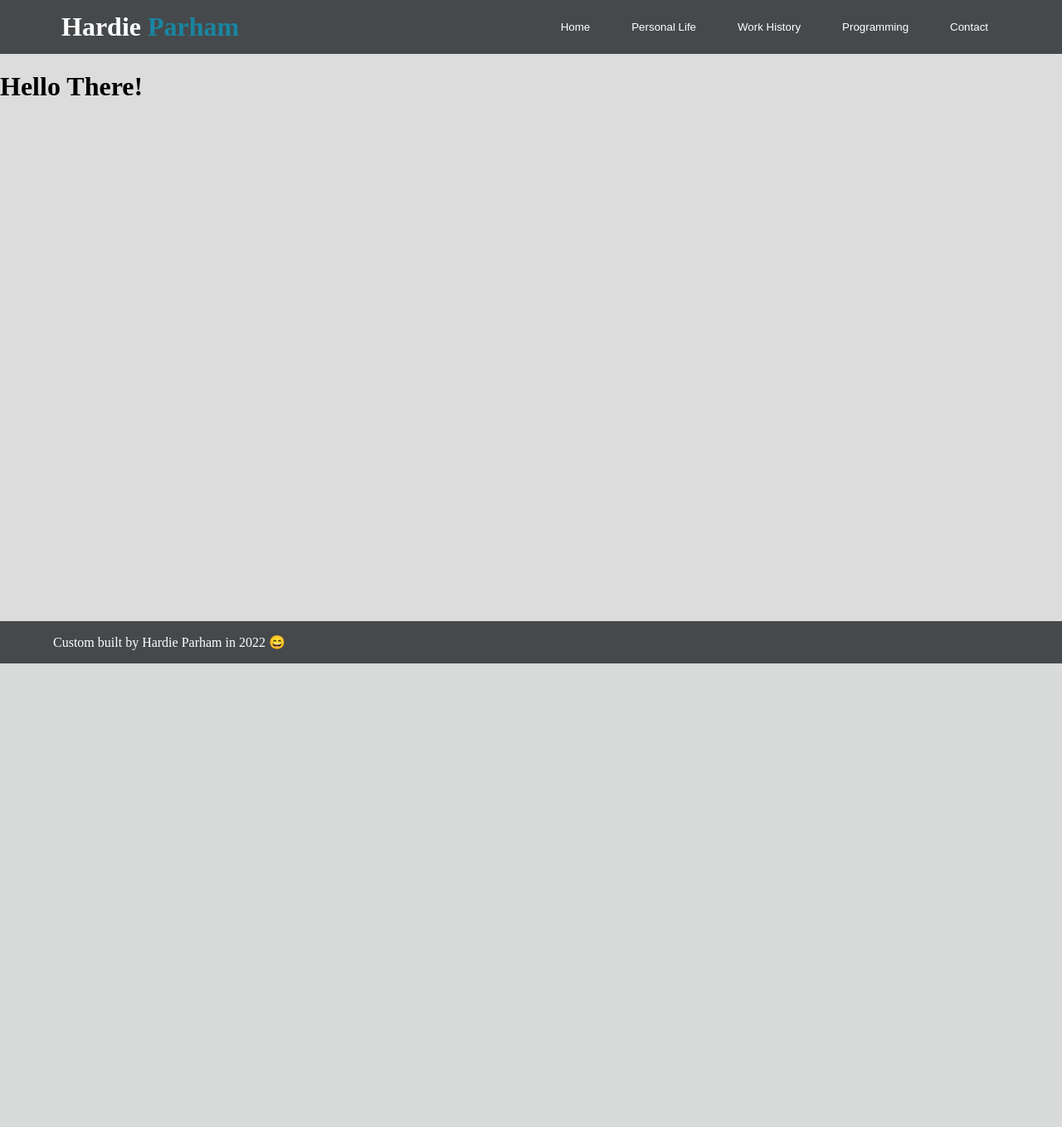
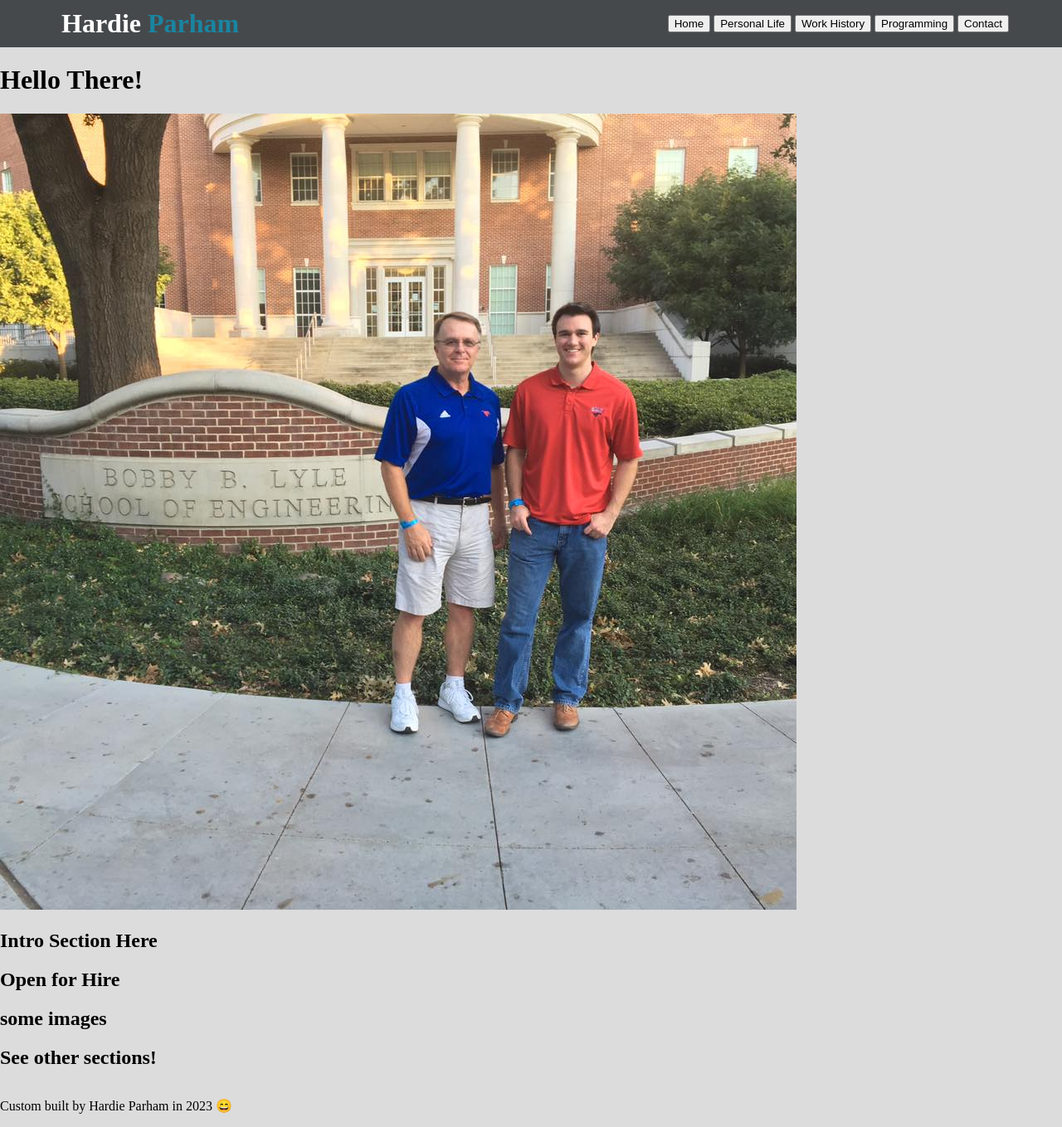
Before and after one commit to HardieParham/PersonalSite, a Flask app: page / in a window 1280 px wide; the page is wider, and only the part inside the window is pictured. Shown: that part at 83% size. Before the commit the page ends 800 px from the top of that part, so only its background shows below. Run offline with Flask 3, Linux system fonts and the light colour scheme; some libraries are stand-ins or nearby versions.

Commit message:
Initial Switch to Flexbox

```diff
--- a/app/app.py
+++ b/app/app.py
@@ -14,7 +14,7 @@ def create_app():
     # mail = Mail()
     app = Flask(__name__)
     app.config.from_object(config)
-    app.config['MAIL_DEFAULT_SENDER'] = 'hparham@smu.edu'
+    #app.config['MAIL_DEFAULT_SENDER'] = 'hparham@smu.edu'
     app.register_blueprint(views)
     mail=Mail(app)
 
--- a/app/config.py
+++ b/app/config.py
@@ -1,2 +1,5 @@
 class config:
-    test= 'test'
+    MAIL_SERVER=''
+    MAIL_PORT=''
+    MAIL_USERNAME=''
+    MAIL_PASSWORD=''
--- a/app/static/scripts/home.js
+++ /dev/null
@@ -1,3 +0,0 @@
-$(function(){
-    $("#container").load("/home");
-  });
--- /dev/null
+++ b/app/static/scripts/homeRequest.js
@@ -0,0 +1,3 @@
+$(function(){
+    $("#content-container").load("/home");
+  });
--- a/app/static/scripts/pageRequests.js
+++ b/app/static/scripts/pageRequests.js
@@ -17,7 +17,7 @@ $(document).ready(function(){
     $('#btn_home').click(function(){
 
         const xhr = new XMLHttpRequest();
-        const container = document.getElementById('container');
+        const container = document.getElementById('content-container');
 
         xhr.onload = function() {
             if (this.status === 200) {
@@ -33,7 +33,7 @@ $(document).ready(function(){
     $('#btn_personal_life').click(function(){
 
         const xhr = new XMLHttpRequest();
-        const container = document.getElementById('container');
+        const container = document.getElementById('content-container');
 
         xhr.onload = function() {
             if (this.status === 200) {
@@ -49,7 +49,7 @@ $(document).ready(function(){
     $('#btn_work_history').click(function(){
 
         const xhr = new XMLHttpRequest();
-        const container = document.getElementById('container');
+        const container = document.getElementById('content-container');
 
         xhr.onload = function() {
             if (this.status === 200) {
@@ -65,7 +65,7 @@ $(document).ready(function(){
     $('#btn_programming').click(function(){
 
         const xhr = new XMLHttpRequest();
-        const container = document.getElementById('container');
+        const container = document.getElementById('content-container');
 
         xhr.onload = function() {
             if (this.status === 200) {
@@ -81,7 +81,7 @@ $(document).ready(function(){
     $('#btn_contact').click(function(){
 
         const xhr = new XMLHttpRequest();
-        const container = document.getElementById('container');
+        const container = document.getElementById('content-container');
 
         xhr.onload = function() {
             if (this.status === 200) {
--- a/app/static/styles/_medium_screen.scss
+++ b/app/static/styles/_medium_screen.scss
@@ -4,7 +4,7 @@
     }
 
     #top-bar-container {
-        @include zero_padding_margin();
+        // @include zero_padding_margin();
         border-color: $black;
         border-width: 2px;
     }
--- /dev/null
+++ b/app/static/styles/styles.min.css
@@ -0,0 +1 @@
+@media screen and (max-width: 1070px){ul{-webkit-padding-start:0%;padding-inline-start:0%}#top-bar-container{border-color:#000;border-width:2px}#main-name{width:100%;text-align:center}#nav-bar-list{width:100%;background-color:#4c5c68}.nav-bar-item{padding:10px 0px;flex-grow:1}}@media screen and (max-width: 400px){.nav-bar-item{font-size:50%}#footer{font-size:50%}}#body{margin:0px;padding:0px;display:flex;flex-direction:column;background-color:#dcdcdd;width:100%;min-height:100%}#body #header{padding-left:5%;padding-right:5%;display:flex;flex-direction:row;justify-content:space-between;align-items:center;flex-wrap:wrap;background-color:#46494c}#body #header #main-name{margin:0px;padding:10px;color:#fff}#body #header #main-name span{color:#1985a1}#body #header #nav-bar-list{margin:0px;padding:0px}#body #header #nav-bar-list .nav-bar-item{color:#000}#body #content-container{color:#000}#body #footer{color:#000}
--- /dev/null
+++ b/app/static/styles/styles.scss
@@ -0,0 +1,57 @@
+@import './variables';
+@import './content';
+@import './medium_screen';
+@import './mobile_screen';
+
+
+@mixin zero-margin-and-padding($m: 0px, $p: 0px) {
+    margin: $m;
+    padding: $p;
+}
+
+#body {
+    @include zero-margin-and-padding();
+    display: flex;
+    flex-direction: column;
+    background-color: $platinum;
+    width: 100%;
+    min-height: 100%;
+
+    #header {
+        padding-left: 5%;
+        padding-right: 5%;
+        display: flex;
+        flex-direction: row;
+        justify-content: space-between;
+        align-items: center;
+        flex-wrap: wrap;
+        background-color: $space;
+
+        #main-name {
+            @include zero-margin-and-padding(0px, 10px);
+            color:$white;
+
+
+            span {
+                color: $munsell;
+            }
+        }
+
+        #nav-bar-list {
+            @include zero-margin-and-padding();
+
+            .nav-bar-item {
+                color: black;
+
+            }
+        }
+    }
+
+    #content-container {
+        color: black;
+    }
+
+    #footer {
+        color: black;
+    }
+}
--- a/app/static/styles/stylesheet.min.css
+++ b/app/static/styles/stylesheet.min.css
@@ -1 +1 @@
-#header{margin:0;padding:0;background-color:#46494c;width:100%;color:#fff}#header span{color:#1985a1}#top-bar-container{padding-left:5%;padding-right:5%;padding-top:0;padding-bottom:0;margin:0;display:flex;flex-direction:row;justify-content:space-between;align-items:center;flex-wrap:wrap}#top-bar-name{margin:0;padding:0}#main-name{padding:10px;margin:0}#nav-bar-list{padding-top:0;padding-bottom:0;margin-top:0;margin-bottom:0;display:inline-flex;flex-direction:row;list-style-type:none;justify-content:space-around}.nav-bar-item{padding:25px;margin:0px;border:none;background:none;transition:background-color 500ms;color:#fff}.nav-bar-item:hover{background-color:#1985a1;background-image:none}#body{margin:0;padding:0;background-color:#dcdcdd}.card-image{width:50%}.test{color:blue}#footer{position:absolute;bottom:0;width:100%;padding-left:5%;color:#fff;background-color:#46494c}@media screen and (max-width: 1070px){ul{-webkit-padding-start:0%;padding-inline-start:0%}#top-bar-container{margin:0;padding:0;border-color:#000;border-width:2px}#main-name{width:100%;text-align:center}#nav-bar-list{width:100%;background-color:#4c5c68}.nav-bar-item{padding:10px 0px;flex-grow:1}}@media screen and (max-width: 400px){.nav-bar-item{font-size:50%}#footer{font-size:50%}}
+@media screen and (max-width: 1070px){ul{-webkit-padding-start:0%;padding-inline-start:0%}#top-bar-container{border-color:#000;border-width:2px}#main-name{width:100%;text-align:center}#nav-bar-list{width:100%;background-color:#4c5c68}.nav-bar-item{padding:10px 0px;flex-grow:1}}@media screen and (max-width: 400px){.nav-bar-item{font-size:50%}#footer{font-size:50%}}#header{margin:0;padding:0;background-color:#46494c;width:100%;color:#fff}#header span{color:#1985a1}#top-bar-container{padding-left:5%;padding-right:5%;padding-top:0;padding-bottom:0;margin:0;display:flex;flex-direction:row;justify-content:space-between;align-items:center;flex-wrap:wrap}#top-bar-name{margin:0;padding:0}#main-name{padding:10px;margin:0}#nav-bar-list{padding-top:0;padding-bottom:0;margin-top:0;margin-bottom:0;display:inline-flex;flex-direction:row;list-style-type:none;justify-content:space-around}.nav-bar-item{padding:25px;margin:0px;border:none;background:none;transition:background-color 500ms;color:#fff}.nav-bar-item:hover{background-color:#1985a1;background-image:none}#body{margin:0;padding:0;background-color:#dcdcdd}.card-image{width:50%}.test{color:blue}#footer{position:absolute;bottom:0;width:100%;padding-left:5%;color:#fff;background-color:#46494c}
--- a/app/templates/base.html
+++ b/app/templates/base.html
@@ -4,16 +4,16 @@
     <meta charset="UTF-8">
     <meta http-equiv="X-UA-Compatible" content="IE=edge">
     <meta name="viewport" content="width=device-width, initial-scale=1.0">
-    <link rel="stylesheet" href="./static/styles/stylesheet.min.css"/>
+    <link rel="stylesheet" href="./static/styles/styles.min.css"/>
     <script src="../static/scripts/jquery.js"></script>
-    <script src="../static/scripts/home.js"></script>
+    <script src="../static/scripts/homeRequest.js"></script>
     <title>Hardie's Site</title>
 </head>
 
 
 
+<body id="body">
     <header id="header">
-    <div id="top-bar-container">
         <h1 id="main-name">Hardie <span id="last-name">Parham</span></h1>
         <ul id="nav-bar-list">
             <button class="nav-bar-item" id="btn_home">Home</button>
@@ -23,24 +23,18 @@
             <button class="nav-bar-item" id="btn_contact">Contact</button>
         </ul>
         </nav>
-    </div>
     </header>
 
 
-
-
-<body id="body">
-    <div id="container">
+    <div id="content-container">
         <!-- Ajax request info goes here! -->
     </div>
-</body>
-
-
 
 
     <footer id="footer">
-    <p>Custom built by Hardie Parham in 2022 😄</p>
+        <p>Custom built by Hardie Parham in 2023 😄</p>
     </footer>
+</body>
 
 <script src="../static/scripts/pageRequests.js"></script>
 
--- a/app/templates/home.html
+++ b/app/templates/home.html
@@ -1 +1,20 @@
 <h1>Hello There!</h1>
+
+<img src="../static/images/parham2.jpg">
+
+
+<div>
+    <h2>Intro Section Here</h2>
+</div>
+
+<div>
+    <h2>Open for Hire</h2>
+</div>
+
+<div>
+    <h2>some images</h2>
+</div>
+
+<div>
+    <h2>See other sections!</h2>
+</div>
```
Lines whose indentation alone changed are shown as unchanged.
